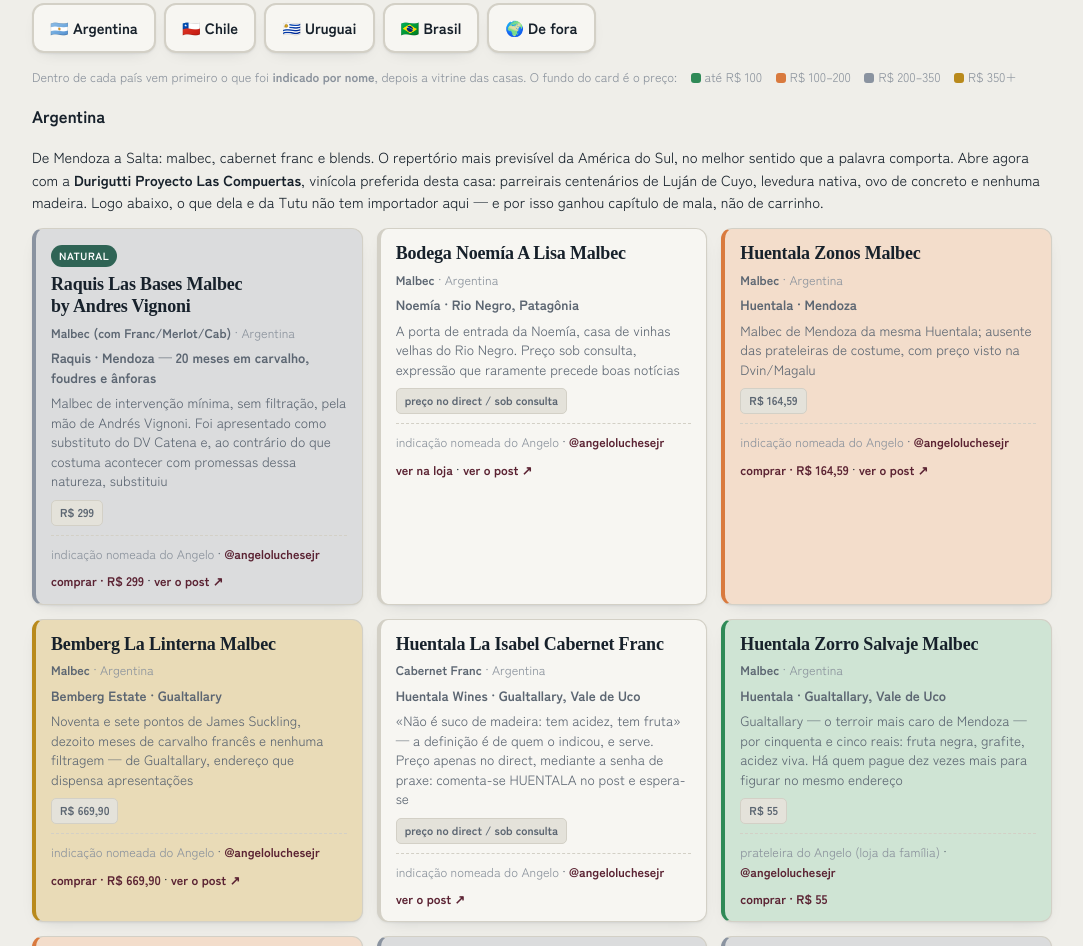
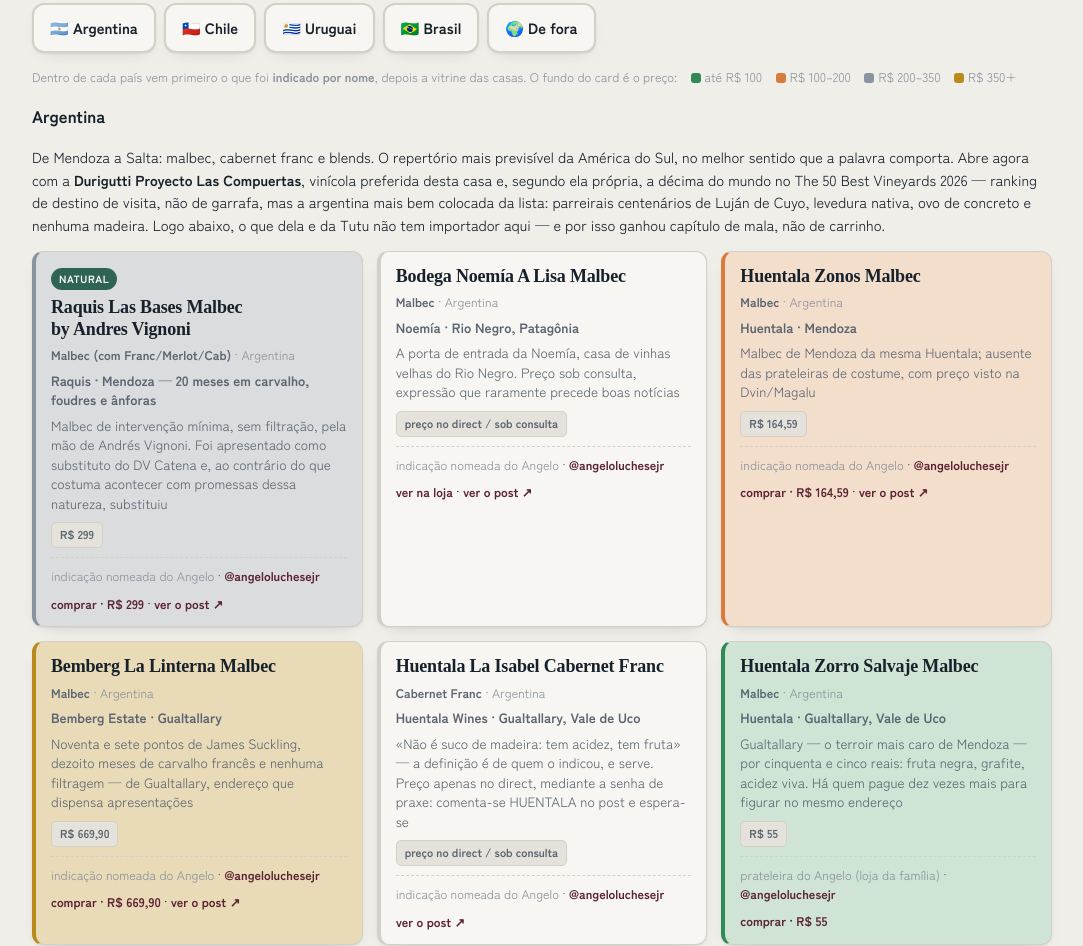
Before and after one commit to felipercarneiro-source/vinhos, a plain HTML site: page index.html in a window 1280 px wide. Shown: the part 787-1733 px from the top of the page, without its empty margins (98-1181 px from the left). Drawn offline with Linux system fonts and the light colour scheme; a web font is replaced by a local one.

Commit message:
Durigutti: 10º no The 50 Best Vineyards 2026 (nota na abertura de Argentina)
Co-Authored-By: Claude Sonnet 5.5 <noreply@anthropic.com>
Claude-Session: https://claude.ai/code/session_01DTvn2LBZ3suNaWgB3yXJHh

```diff
--- a/index.html
+++ b/index.html
@@ -1226,7 +1226,7 @@ footer a{color:var(--ink2)}
   <span class="sw" style="background:#8A93A0"></span>R$ 200–350
   <span class="sw" style="background:#B98A1C"></span>R$ 350+
  </div>
-<section class="dest" id="p-ar"><h3 class="dh">Argentina</h3><p class="cnota">De Mendoza a Salta: malbec, cabernet franc e blends. O repertório mais previsível da América do Sul, no melhor sentido que a palavra comporta. Abre agora com a <b>Durigutti Proyecto Las Compuertas</b>, vinícola preferida desta casa: parreirais centenários de Luján de Cuyo, levedura nativa, ovo de concreto e nenhuma madeira. Logo abaixo, o que dela e da Tutu não tem importador aqui — e por isso ganhou capítulo de mala, não de carrinho.</p><div class="grid"><article class="c pr3" data-uva="malbec">
+<section class="dest" id="p-ar"><h3 class="dh">Argentina</h3><p class="cnota">De Mendoza a Salta: malbec, cabernet franc e blends. O repertório mais previsível da América do Sul, no melhor sentido que a palavra comporta. Abre agora com a <b>Durigutti Proyecto Las Compuertas</b>, vinícola preferida desta casa e, segundo ela própria, a décima do mundo no The 50 Best Vineyards 2026 — ranking de destino de visita, não de garrafa, mas a argentina mais bem colocada da lista: parreirais centenários de Luján de Cuyo, levedura nativa, ovo de concreto e nenhuma madeira. Logo abaixo, o que dela e da Tutu não tem importador aqui — e por isso ganhou capítulo de mala, não de carrinho.</p><div class="grid"><article class="c pr3" data-uva="malbec">
 <span class="badge nat">natural</span>
 <div class="cn">Raquis Las Bases Malbec by Andres Vignoni</div>
 <div class="cloc"><span class="t">Malbec (com Franc/Merlot/Cab)</span> · Argentina</div>
```
